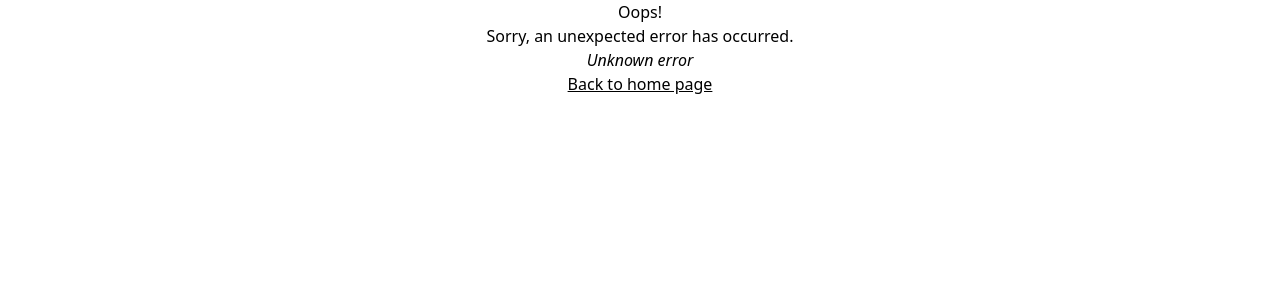
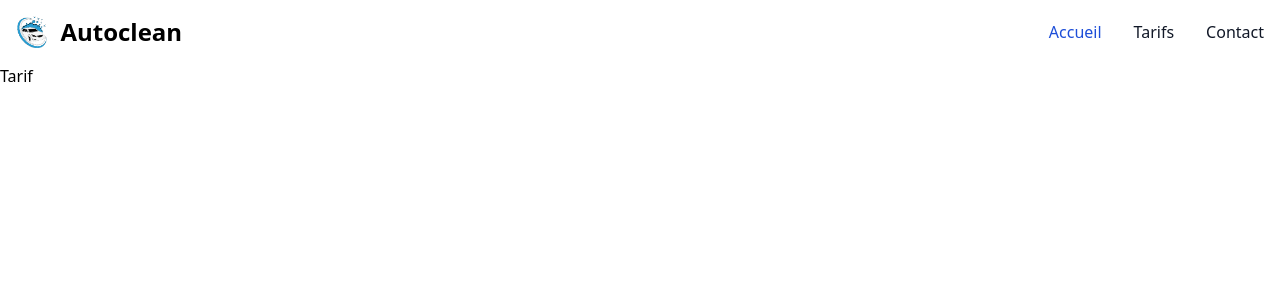
Before and after one commit to y28lyn/autoclean, a React (Vite) app: page /tarifs in a window 1280 px wide. Shown: the top 300 px of the page. Built offline with nearby package versions, Linux system fonts and the light colour scheme.

Commit message:
minor changes

```diff
--- a/src/components/header/Navbar.tsx
+++ b/src/components/header/Navbar.tsx
@@ -63,7 +63,7 @@ const Navbar: React.FC = () => {
             </li>
             <li>
               <Link
-                to="/tarif"
+                to="/tarifs"
                 className="block py-2 pl-3 pr-4 text-gray-900 rounded hover:bg-gray-100 md:hover:bg-transparent md:border-0 md:hover:text-blue-700 md:p-0 dark:text-white md:dark:hover:text-blue-500 dark:hover:bg-gray-700 dark:hover:text-white md:dark:hover:bg-transparent"
               >
                 Tarifs
--- a/src/main.tsx
+++ b/src/main.tsx
@@ -5,7 +5,7 @@ import { StrictMode } from "react";
 import Root from "./routes/root";
 import ErrorPage from "./pages/Error";
 import Accueil from "./pages/Accueil";
-import Tarif from "./pages/Tarif";
+import Tarifs from "./pages/Tarifs";
 import Contact from "./pages/Contact";
 
 const container = document.createElement("div");
@@ -22,8 +22,8 @@ const router = createBrowserRouter([
         element: <Accueil />,
       },
       {
-        path: "/tarif",
-        element: <Tarif />,
+        path: "/tarifs",
+        element: <Tarifs />,
       },
       {
         path: "/contact",
--- a/src/pages/Tarif.tsx
+++ b/src/pages/Tarifs.tsx
@@ -1,6 +1,6 @@
 import NavBar from "../components/header/Navbar";
 
-const Tarif = () => {
+const Tarifs = () => {
   return (
     <>
       <header>
@@ -12,4 +12,4 @@ const Tarif = () => {
   );
 };
 
-export default Tarif;
+export default Tarifs;
```
